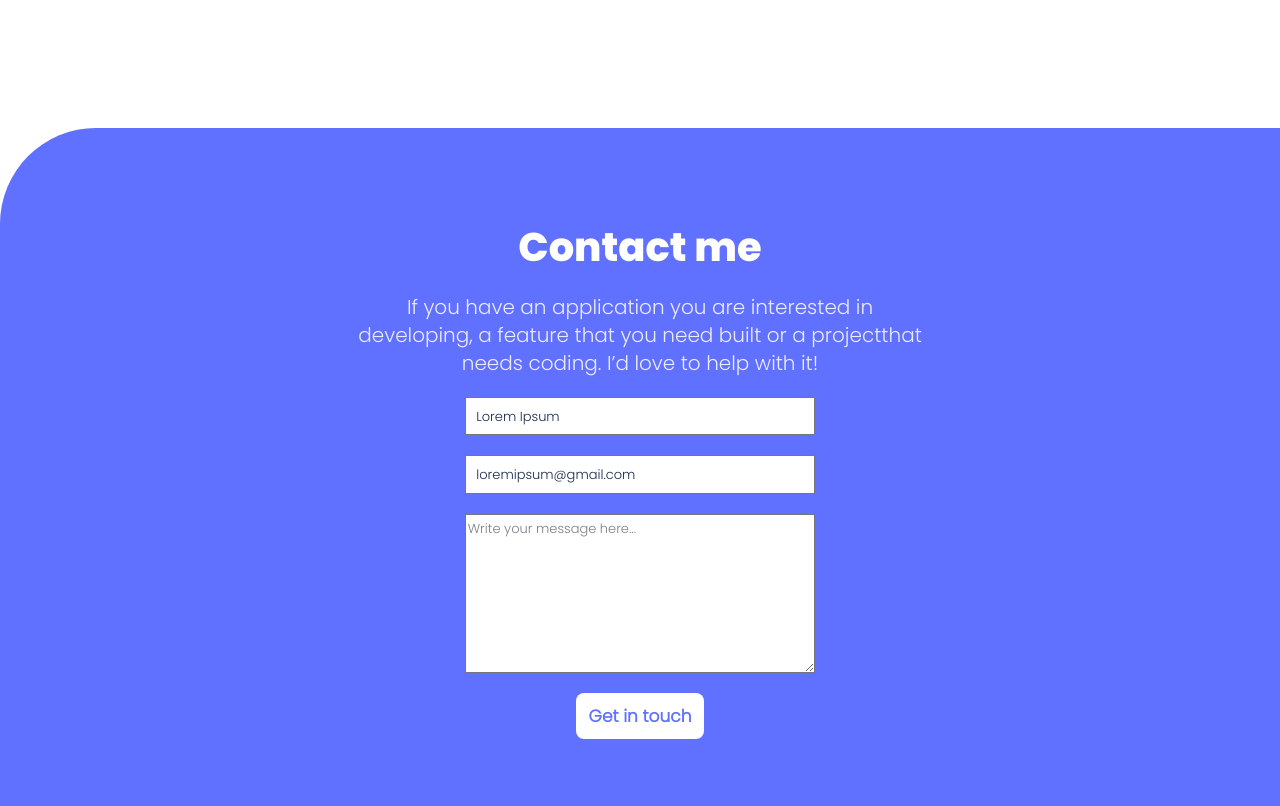
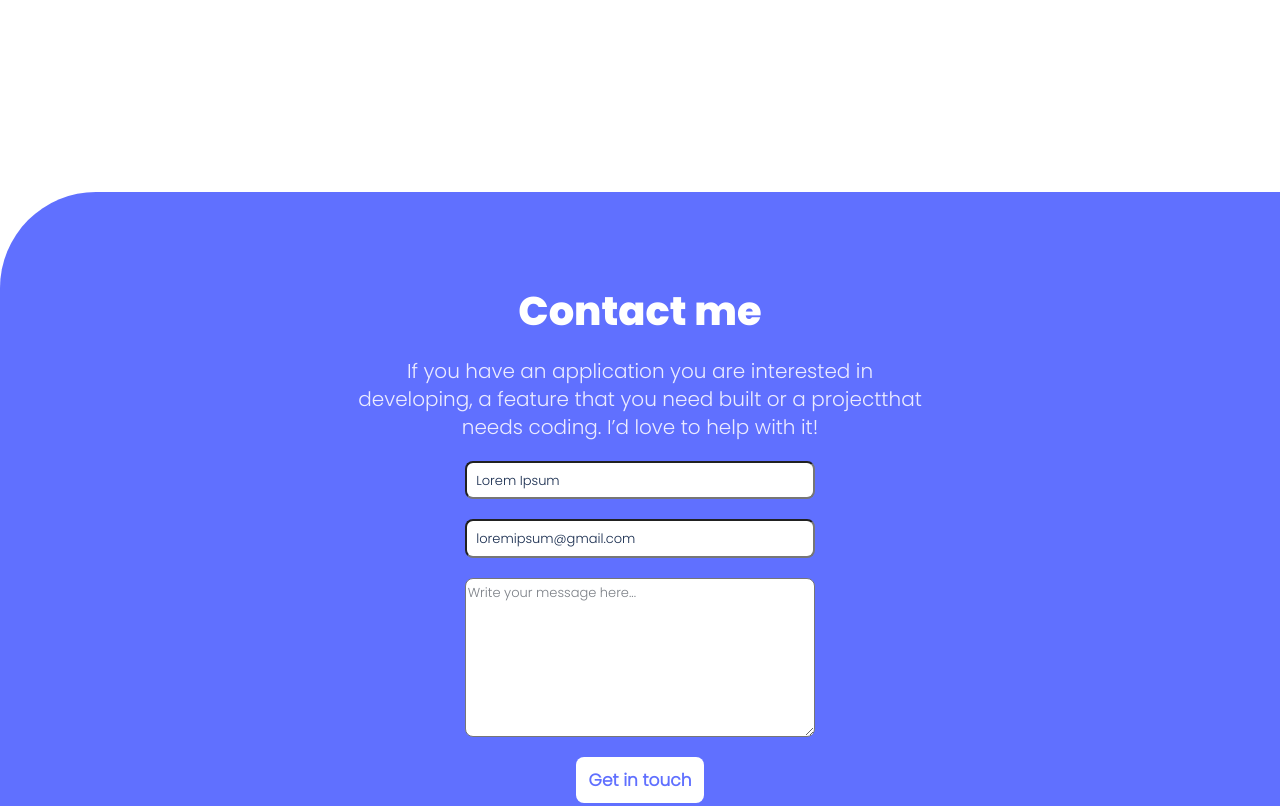
Before and after one commit to jalal1379/Portflaio-Desktop-version, a website: page index.html in a window 1280 px wide. Shown: the part 4480-5286 px from the top of the page. Drawn offline with Linux system fonts and the light colour scheme.

Commit message:
Add changes

```diff
--- a/style/style.css
+++ b/style/style.css
@@ -460,8 +460,9 @@ body {
 }
 
 .contact {
-  margin-top: -22rem;
+  margin-top: -15rem;
 }
+
 
 .contact_me .contact_btn {
   margin: auto;
@@ -496,6 +497,7 @@ body {
   flex-direction: column;
   align-items: center;
   height: 50rem;
+  margin-top: -3rem;
 }
 
 .contact .contact_me h6 {
@@ -524,10 +526,13 @@ body {
   flex-direction: column;
   gap: 20px;
   outline: none;
+
 }
 
 .contact_me .inputs .input1 {
   padding: 0.6rem 10rem 0.6rem 0.6rem;
+  border-radius: 8px;
+  outline: none;
 }
 
 .input1::placeholder {
@@ -551,12 +556,11 @@ body {
 .inputs .text {
   outline: none;
   padding-bottom: 5rem;
+  border-radius: 8px;
 }
 
 @media only screen and (max-width: 768px) {
-  .container {
-    max-width: 540px;
-  }
+
 
   .header .menu .fa {
     display: block;
@@ -715,6 +719,7 @@ body {
     font-size: 3rem;
   }
 
+
   .about_work .fas {
     font-size: 2rem;
   }
```
